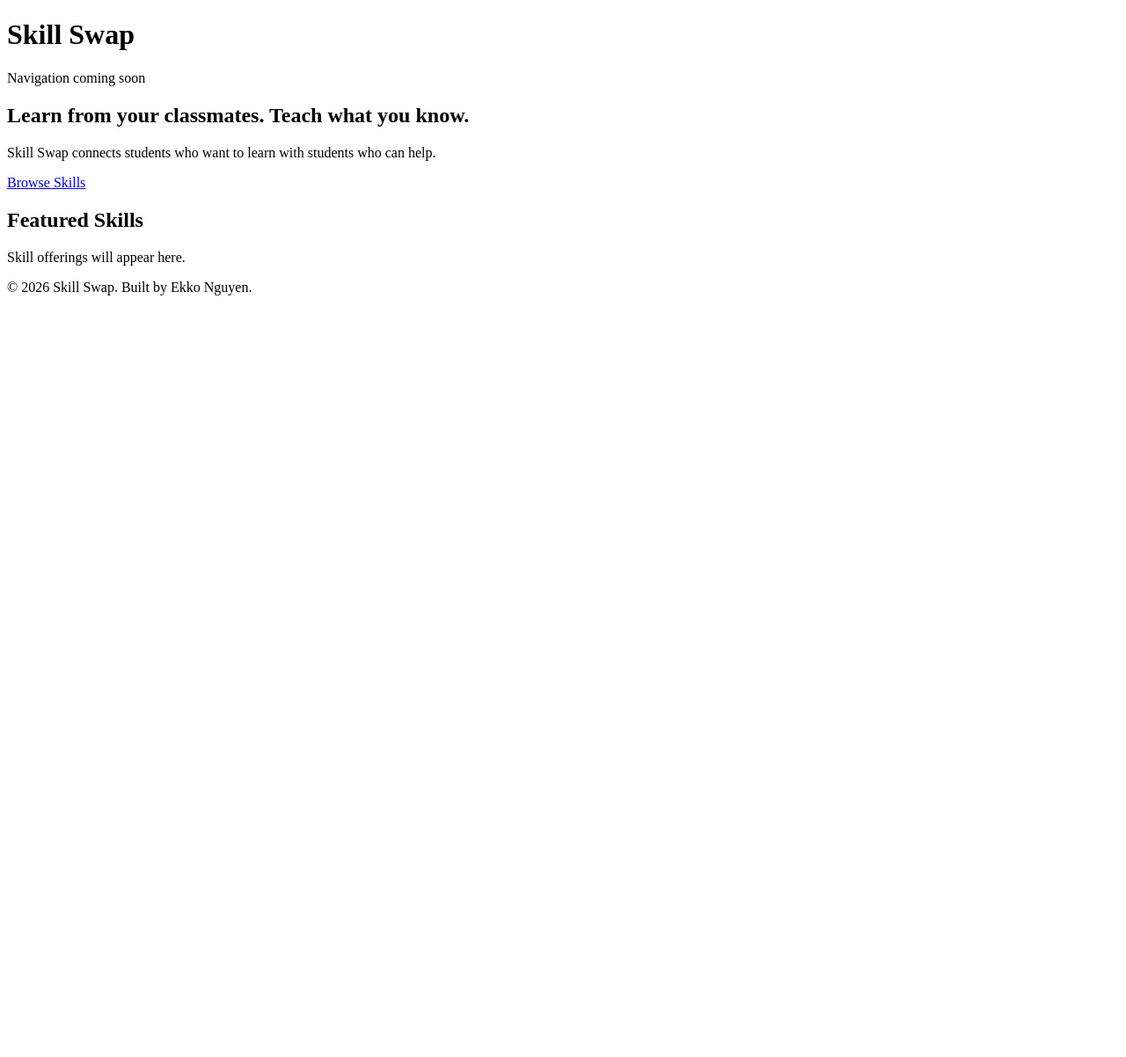
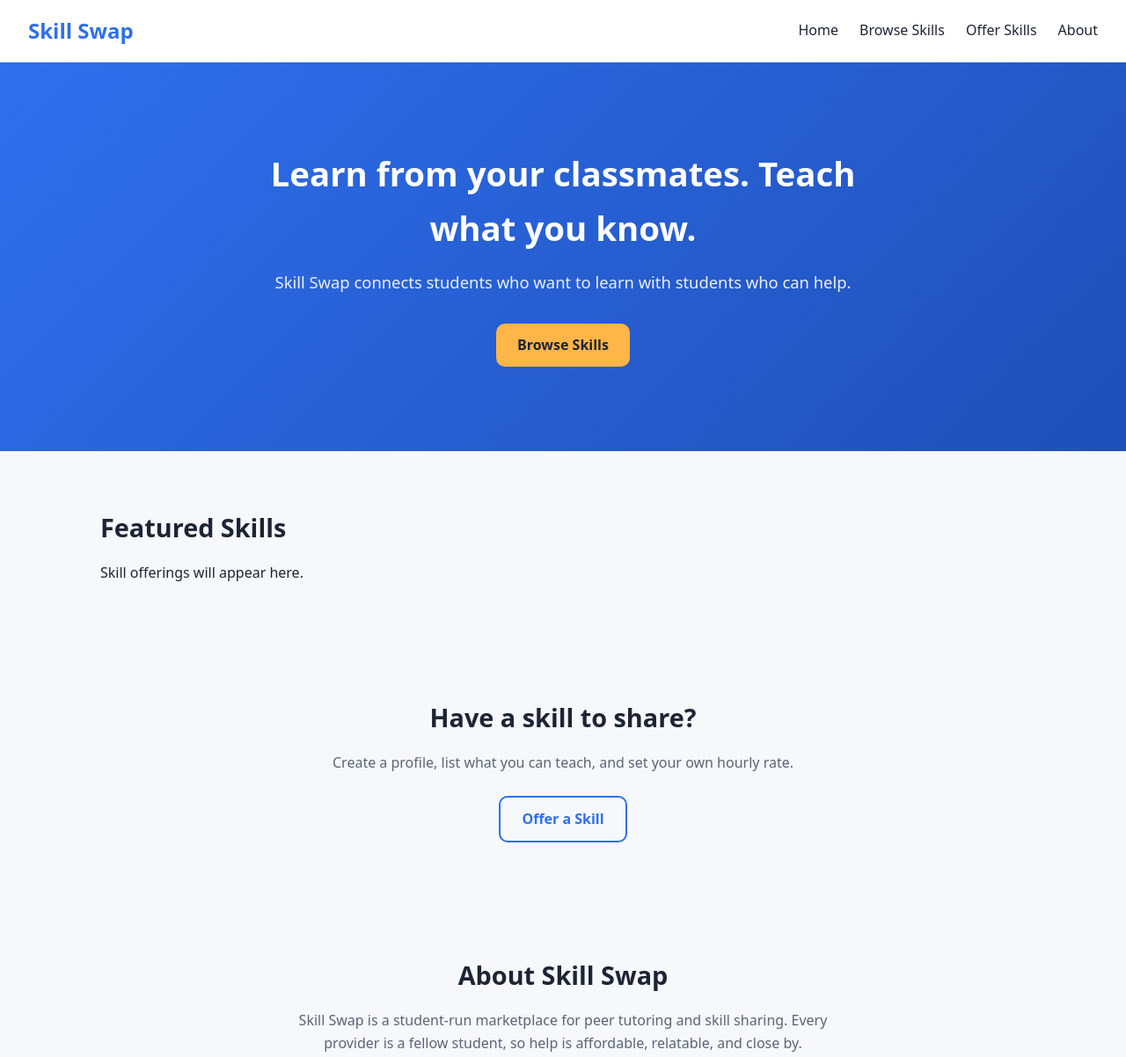
Before and after one commit to sekkond2004/skills-swap-ekko-nguyen-unit8, a plain HTML site: page index.html in a window 1280 px wide. Shown: the top 1202 px of the page at 88% size. Before the commit the page ends 800 px from the top, so only its background shows below. Drawn offline with Linux system fonts and the light colour scheme.

Commit message:
Added navigation components and basic styling

```diff
--- a/index.html
+++ b/index.html
@@ -12,9 +12,13 @@
     <!-- Site header: site name + navigation placeholder -->
     <header class="site-header">
         <h1 class="logo">Skill Swap</h1>
-        <nav class="main-nav">
-            <!-- Navigation links will be added in feature/navigation-styling -->
-            <p>Navigation coming soon</p>
+        <nav class="main-nav" aria-label="Main navigation">
+            <ul class="nav-links">
+                <li><a href="#home">Home</a></li>
+                <li><a href="#skills">Browse Skills</a></li>
+                <li><a href="#offer">Offer Skills</a></li>
+                <li><a href="#about">About</a></li>
+            </ul>
         </nav>
     </header>
 
@@ -31,6 +35,19 @@
             <h2>Featured Skills</h2>
             <p>Skill offerings will appear here.</p>
         </section>
+
+        <!-- Offer Skills: call to action for providers -->
+        <section class="offer" id="offer">
+            <h2>Have a skill to share?</h2>
+            <p>Create a profile, list what you can teach, and set your own hourly rate.</p>
+            <a href="#" class="btn btn-outline">Offer a Skill</a>
+        </section>
+
+        <!-- About section -->
+        <section class="about" id="about">
+            <h2>About Skill Swap</h2>
+            <p>Skill Swap is a student-run marketplace for peer tutoring and skill sharing. Every provider is a fellow student, so help is affordable, relatable, and close by.</p>
+        </section>
     </main>
 
     <!-- Footer placeholder -->
--- a/styles.css
+++ b/styles.css
@@ -1 +1,163 @@
 /* Skill Swap - main stylesheet */
+/* AI-assisted (Claude): layout, navigation, hero and footer styles generated with AI, reviewed by Ekko */
+
+/* ---------- Design tokens ---------- */
+:root {
+    --primary: #2f6fed;
+    --primary-dark: #1f4fb8;
+    --accent: #ffb547;
+    --text: #1d2433;
+    --muted: #5b6475;
+    --bg: #f6f8fc;
+    --surface: #ffffff;
+    --border: #e2e7f0;
+    --radius: 10px;
+    --max-width: 1100px;
+}
+
+/* ---------- Base / overall layout ---------- */
+* {
+    box-sizing: border-box;
+    margin: 0;
+    padding: 0;
+}
+
+body {
+    font-family: system-ui, -apple-system, "Segoe UI", Roboto, sans-serif;
+    color: var(--text);
+    background: var(--bg);
+    line-height: 1.6;
+}
+
+main > section {
+    max-width: var(--max-width);
+    margin: 0 auto;
+    padding: 64px 24px;
+}
+
+h2 {
+    font-size: 1.8rem;
+    margin-bottom: 16px;
+}
+
+.btn {
+    display: inline-block;
+    padding: 12px 24px;
+    border-radius: var(--radius);
+    background: var(--accent);
+    color: var(--text);
+    font-weight: 600;
+    text-decoration: none;
+    transition: transform 0.15s ease, background 0.15s ease;
+}
+
+.btn:hover {
+    transform: translateY(-2px);
+}
+
+.btn-outline {
+    background: transparent;
+    border: 2px solid var(--primary);
+    color: var(--primary);
+}
+
+/* ---------- Header + navigation ---------- */
+.site-header {
+    position: sticky;
+    top: 0;
+    z-index: 10;
+    display: flex;
+    justify-content: space-between;
+    align-items: center;
+    padding: 16px 32px;
+    background: var(--surface);
+    border-bottom: 1px solid var(--border);
+}
+
+.logo {
+    font-size: 1.5rem;
+    color: var(--primary);
+}
+
+.nav-links {
+    display: flex;
+    gap: 24px;
+    list-style: none;
+}
+
+.nav-links a {
+    color: var(--text);
+    text-decoration: none;
+    font-weight: 500;
+    padding-bottom: 4px;
+    border-bottom: 2px solid transparent;
+    transition: color 0.15s ease, border-color 0.15s ease;
+}
+
+.nav-links a:hover,
+.nav-links a:focus {
+    color: var(--primary);
+    border-bottom-color: var(--primary);
+}
+
+/* ---------- Hero ---------- */
+main > .hero {
+    max-width: none;
+    text-align: center;
+    padding: 96px 24px;
+    background: linear-gradient(135deg, var(--primary), var(--primary-dark));
+    color: #fff;
+}
+
+.hero h2 {
+    font-size: 2.4rem;
+    max-width: 700px;
+    margin: 0 auto 16px;
+}
+
+.hero p {
+    font-size: 1.15rem;
+    margin-bottom: 32px;
+    opacity: 0.9;
+}
+
+/* ---------- Offer + About ---------- */
+.offer,
+.about {
+    text-align: center;
+}
+
+.offer p,
+.about p {
+    color: var(--muted);
+    max-width: 640px;
+    margin: 0 auto 24px;
+}
+
+/* ---------- Footer ---------- */
+.site-footer {
+    text-align: center;
+    padding: 24px;
+    background: var(--text);
+    color: #c9cfdb;
+    font-size: 0.9rem;
+}
+
+/* ---------- Responsive ---------- */
+@media (max-width: 640px) {
+    .site-header {
+        flex-direction: column;
+        gap: 12px;
+        padding: 16px;
+    }
+
+    .nav-links {
+        gap: 16px;
+        flex-wrap: wrap;
+        justify-content: center;
+    }
+
+    .hero h2 {
+        font-size: 1.8rem;
+    }
+}
```
